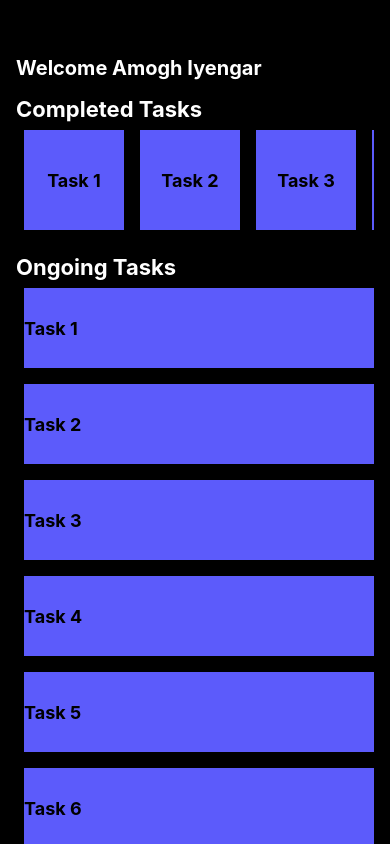
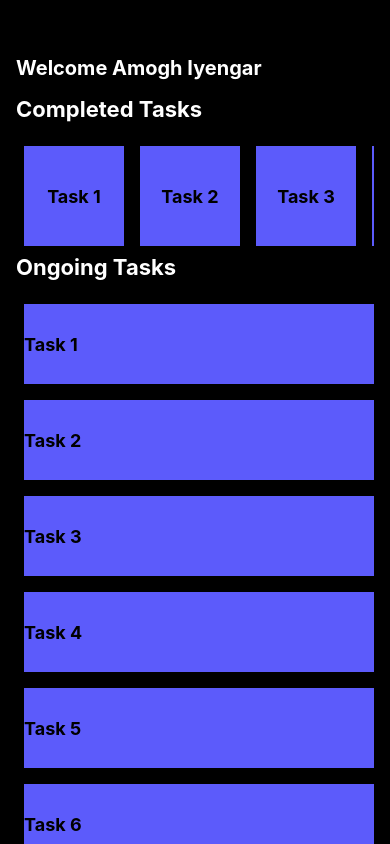
Before and after one commit to Zafcar/Major-Topic-HabitAI, a React Native app: screen /HomeScreen in a window 390 px wide. Shown: the top 844 px of the page. Built offline with nearby package versions, Linux system fonts and the light colour scheme.

Commit message:
Fixed the navigation
Also broke the code into different components.

```diff
--- a/homescreen.js
+++ b/homescreen.js
@@ -1,93 +1,141 @@
-import React from 'react';
-import { View, Text, ScrollView, StyleSheet, TouchableOpacity } from 'react-native';
-import { NavigationContainer } from '@react-navigation/native';
-import { createStackNavigator } from '@react-navigation/stack';
-import Icon from 'react-native-vector-icons/FontAwesome';
+import React from "react";
+import {
+  View,
+  Text,
+  ScrollView,
+  StyleSheet,
+  TouchableOpacity,
+} from "react-native";
+import { NavigationContainer, useNavigation } from "@react-navigation/native";
+import { createStackNavigator } from "@react-navigation/stack";
+import Icon from "react-native-vector-icons/FontAwesome";
 
-const HomeScreen = () => {
-  const name = 'Amogh Iyengar'; //Name changed here later on
+import CalenderScreen from "./calenderscreen";
 
+function HomeLayout() {
   return (
     <View style={styles.container}>
-      <Text style={[styles.welcomeText, { color: 'white', marginTop: 40 }]}>Welcome {name}</Text>
+      <UserDisplay />
+      <CompletedTasks />
+      <View style={{ flex: 1 }}>
+        <OngoingTasks />
+      </View>
+      <BottonTools />
+    </View>
+  );
+}
 
+function UserDisplay() {
+  const name = "Amogh Iyengar"; //Name changed here later on
+  return (
+    <Text style={[styles.welcomeText, { color: "white", marginTop: 40 }]}>
+      Welcome {name}
+    </Text>
+  );
+}
+
+function CompletedTasks() {
+  return (
     <View style={styles.categoriesContainer}>
-        <View style={styles.categoryContainer}>
-          <Text style={[styles.categoryText, { color: 'white' }]}>Completed Tasks</Text>
+      <Text style={[styles.categoryText, { color: "white" }]}>
+        Completed Tasks
+      </Text>
       <ScrollView
         horizontal
         showsHorizontalScrollIndicator={false}
         contentContainerStyle={styles.buttonContainer}
       >
         {Array.from({ length: 10 }).map((_, index) => (
-              <View key={index} style={styles.completedButton}>
-                <Text style={[styles.buttonText, { fontWeight: 'bold', color: 'black' }]}>
-                  Task {index + 1}
-                </Text>
-              </View>
+          <CompletedTask count={index} />
         ))}
       </ScrollView>
     </View>
+  );
+}
 
-        <View style={styles.categoryContainer}>
-          <Text style={[styles.categoryText, { color: 'white' }]}>Ongoing Tasks</Text>
-          <ScrollView style={styles.buttonContainer}>
-            {Array.from({ length: 10 }).map((_, index) => (
-              <View key={index} style={styles.ongoingButton}>
-                <Text style={[styles.buttonText, { fontWeight: 'bold', color: 'black' }]}>
-                  Task {index + 1}
+function CompletedTask({ count }) {
+  return (
+    <View key={count} style={styles.completedButton}>
+      <Text style={[styles.buttonText, { fontWeight: "bold", color: "black" }]}>
+        Task {count + 1}
       </Text>
     </View>
+  );
+}
+
+function OngoingTasks() {
+  return (
+    <View style={styles.categoriesContainer}>
+      <Text style={[styles.categoryText, { color: "white" }]}>
+        Ongoing Tasks
+      </Text>
+      <ScrollView
+        contentContainerStyle={{}}
+        style={styles.buttonContainer}
+        snapToEnd={false}
+      >
+        {Array.from({ length: 10 }).map((_, index) => (
+          <OngoingTask count={index} />
         ))}
       </ScrollView>
     </View>
+  );
+}
+
+function OngoingTask({ count }) {
+  return (
+    <View key={count} style={styles.ongoingButton}>
+      <Text style={[styles.buttonText, { fontWeight: "bold", color: "black" }]}>
+        Task {count + 1}
+      </Text>
     </View>
+  );
+}
 
+function BottonTools() {
+  return (
     <View style={styles.buttonBar}>
-         <TouchableOpacity style={styles.bottomButton} onPress={() => navigation.navigate('HomeScreen')}>
-          <View style={styles.buttonContent}>
-            <Icon name="home" size={30} color="#5c5bfb" />
-            <Text style={[styles.bottombuttonText, {color:'white'}]}>Home</Text>
-          </View>
-        </TouchableOpacity>
-        <TouchableOpacity style={styles.bottomButton} onPress={() => navigation.navigate('SomeScreen')}>
-          <View style={styles.buttonContent}>
-            <Icon name="cog" size={30} color="#5c5bfb" />
-            <Text style={[styles.bottombuttonText, {color:'white'}]}>Settings</Text>
-          </View>
-        </TouchableOpacity>
-        <TouchableOpacity style={[styles.bottomButton, styles.middleButton]} onPress={() => navigation.navigate('createtask')}>
+      <UtilTool page="HomeScreen" icon="home" name="Home" />
+      <UtilTool page="SomeScreen" icon="cog" name="Settings" />
+      <TouchableOpacity style={[styles.bottomButton, styles.middleButton]}>
         <View style={styles.buttonContent}>
           <Icon name="plus" size={20} color="black" />
           <Text style={styles.buttonText}>Create</Text>
         </View>
       </TouchableOpacity>
-        <TouchableOpacity style={styles.bottomButton} onPress={() => navigation.navigate('CalendarScreen')}>
-          <View style={styles.buttonContent}>
-            <Icon name="calendar" size={30} color="#5c5bfb" />
-            <Text style={[styles.bottombuttonText, {color:'white'}]}>Calendar</Text>
+      <UtilTool page="calenderScreen" icon="calendar" name="Calendar" />
+      <UtilTool page="NotificationsScreen" icon="bell" name="Notis" />
+    </View>
+  );
+}
+
+function UtilTool({ page, icon, name }) {
+  const navigation = useNavigation();
+  const onPress = () => {
+    navigation.navigate(page);
+  };
+  return (
+    <TouchableOpacity key={name} style={styles.bottomButton} onPress={onPress}>
+      <View style={[styles.buttonContent]}>
+        <Icon name={icon} size={30} color="#5c5bfb" />
+        <Text style={[styles.bottombuttonText, { color: "white" }]}>
+          {name}
+        </Text>
       </View>
     </TouchableOpacity>
-        <TouchableOpacity style={styles.bottomButton} onPress={() => navigation.navigate('NotificationsScreen')}>
-          <View style={styles.buttonContent}>
-            <Icon name="bell" size={30} color="#5c5bfb" />
-            <Text style={[styles.bottombuttonText, {color:'white'}]}>Notis</Text>
-          </View>
-        </TouchableOpacity>
-      </View>
-    </View>
   );
-};
+}
 
+const HomeScreen = () => {
   const Stack = createStackNavigator();
-
-const App = () => {
   return (
-    <NavigationContainer>
-      <Stack.Navigator initialRouteName="HomeScreen">
-        <Stack.Screen name="HomeScreen" component={HomeScreen} />
-        // Define your other screens here
-        <Stack.Screen name="CreateTask" component={CreateTask} />
+    <NavigationContainer independent={true}>
+      <Stack.Navigator
+        initialRouteName="homeLayout"
+        screenOptions={{ headerShown: false }}
+      >
+        <Stack.Screen name="homeLayout" component={HomeLayout} />
+        <Stack.Screen name="calenderScreen" component={CalenderScreen} />
       </Stack.Navigator>
     </NavigationContainer>
   );
@@ -96,73 +144,74 @@ const App = () => {
 const styles = StyleSheet.create({
   container: {
     flex: 1,
-    backgroundColor: 'black',
+    backgroundColor: "black",
     padding: 16,
   },
   welcomeText: {
     fontSize: 20,
-    fontWeight: 'bold',
+    fontWeight: "bold",
     marginBottom: 16,
   },
-  categoriesContainer: {
-    flex: 1,
-  },
+  categoriesContainer: {},
   categoryContainer: {
     marginBottom: 16,
+    flex: 1,
   },
   categoryText: {
     fontSize: 22,
-    fontWeight: 'bold',
-    color: 'white',
+    fontWeight: "bold",
+    color: "white",
+    marginBottom: 16,
   },
   buttonContainer: {
-    flexDirection: 'row',
-    flexWrap: 'wrap',
+    flexDirection: "row",
+    flexWrap: "wrap",
   },
   completedButton: {
     width: 100,
     height: 100,
-    backgroundColor: '#5c5bfb',
+    backgroundColor: "#5c5bfb",
     margin: 8,
-    justifyContent: 'center',
-    alignItems: 'center',
+    justifyContent: "center",
+    alignItems: "center",
   },
   ongoingButton: {
     width: 400,
     height: 80,
-    backgroundColor: '#5c5bfb',
+    backgroundColor: "#5c5bfb",
     margin: 8,
-    justifyContent: 'center',
-    alignItems: 'left',
+    justifyContent: "center",
+    alignItems: "left",
   },
   buttonText: {
-    color: '#5c5bfb',
+    color: "#5c5bfb",
     fontSize: 18,
-    fontWeight: 'bold',
+    fontWeight: "bold",
   },
   buttonBar: {
-    flexDirection: 'row',
-    justifyContent: 'space-between',
-    alignItems: 'center',
-    backgroundColor: '#1A2421',
+    justifyContent: "flex-end",
+    flexDirection: "row",
+    justifyContent: "space-between",
+    alignItems: "center",
+    backgroundColor: "#1A2421",
     padding: 10,
-    position: 'absolute',
+    position: "absolute",
     bottom: 0,
     left: 0,
     right: 0,
   },
   bottomButton: {
     flex: 1,
-    justifyContent: 'center',
-    alignItems: 'center',
+    justifyContent: "center",
+    alignItems: "center",
   },
   middleButton: {
-    backgroundColor: '#5c5bfb',
+    backgroundColor: "#5c5bfb",
     borderWidth: 1,
-    borderColor: '#5c5bfb',
+    borderColor: "#5c5bfb",
   },
   buttonContent: {
-    alignItems: 'center',
+    alignItems: "center",
   },
   bottombuttonText: {
     fontSize: 12,
```
Lines whose indentation alone changed are shown as unchanged.
